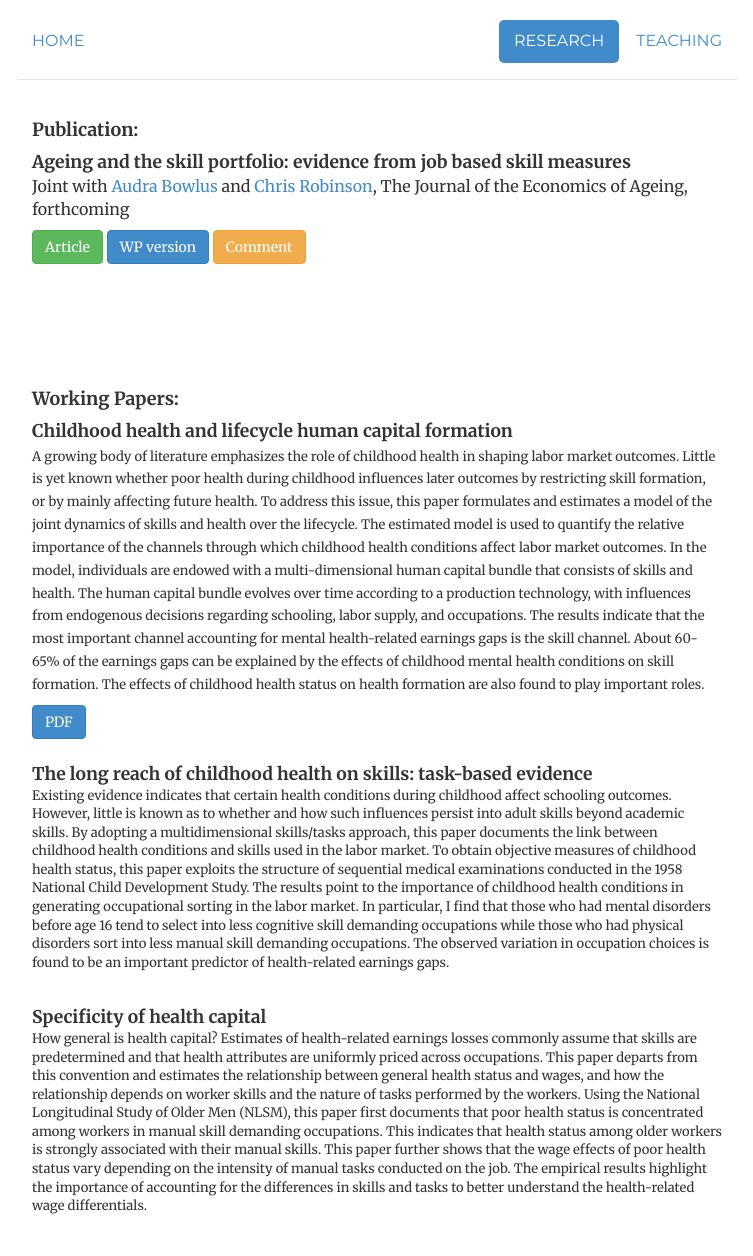
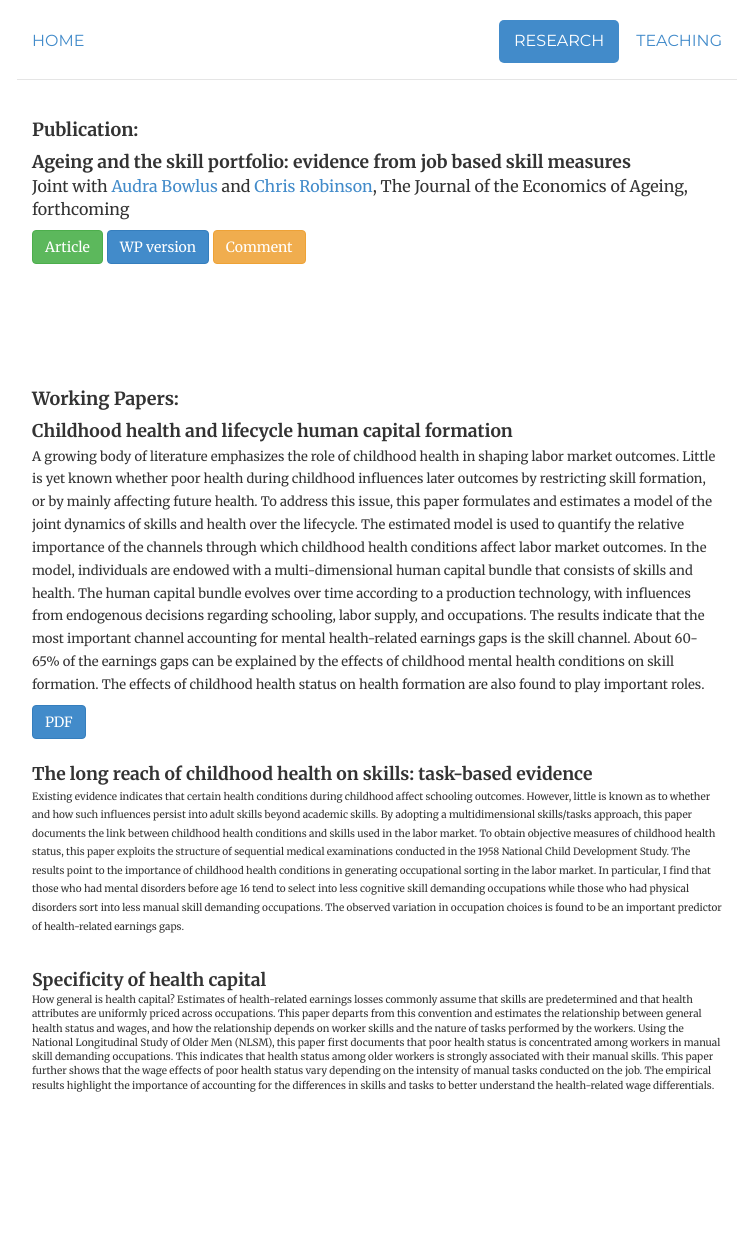
Before and after one commit to morihiroaki/morihiroaki.github.io, a Jekyll site: the page built from research.html, in a window 1280 px wide. Shown: the whole page, without its empty margins (263-1016 px from the left). Built offline with Jekyll 4.4.1, drawn with Linux system fonts in a browser that asks for light colours; after the commit the page ends 1143 px from its top, so only the background shows below that.

Commit message:
Update research.html

```diff
--- a/research.html
+++ b/research.html
@@ -45,7 +45,7 @@ roles.
 <br/><br/>
 <div class='span10 offset1'>
 <div class='pTitle'>The long reach of childhood health on skills: task-based evidence</div>
-<div style="width:100%">
+<p><font size="1">
  Existing evidence indicates that certain health conditions during childhood affect schooling
 outcomes. However, little is known as to whether and how such influences persist into
 adult skills beyond academic skills. By adopting a multidimensional skills/tasks approach,
@@ -58,13 +58,13 @@ mental disorders before age 16 tend to select into less cognitive skill demandin
 while those who had physical disorders sort into less manual skill demanding occupations.
 The observed variation in occupation choices is found to be an important predictor of health-related
 earnings gaps.
-</div>
+</p>
 </div>
 <h4></h4>
 <br/>
 <div class='span10 offset1'>
 <div class='pTitle'>Specificity of health capital</div>
-<div style="width:100%">
+<p><font size="1">
  How general is health capital? Estimates of health-related earnings losses commonly assume
 that skills are predetermined and that health attributes are uniformly priced across
 occupations. This paper departs from this convention and estimates the relationship between
@@ -76,7 +76,7 @@ among older workers is strongly associated with their manual skills. This paper
 shows that the wage effects of poor health status vary depending on the intensity of manual
 tasks conducted on the job. The empirical results highlight the importance of accounting for
 the differences in skills and tasks to better understand the health-related wage differentials.
-</div>
+</p>
 </div>
 </div>
   <!--/div-->
```
